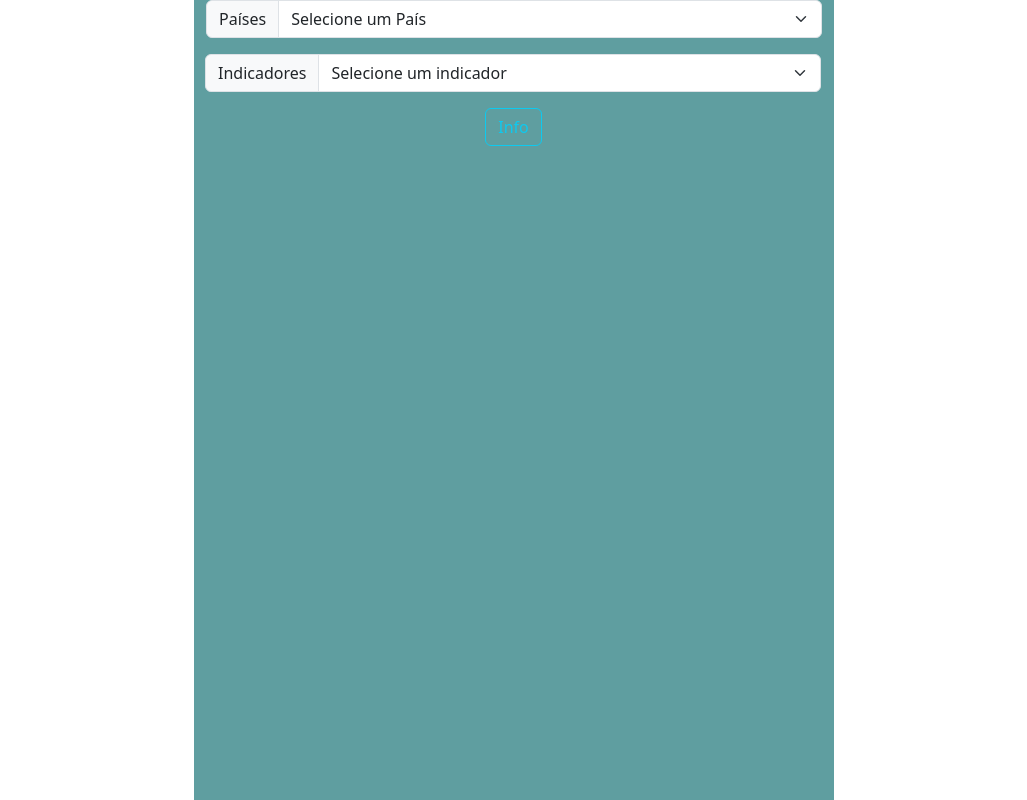
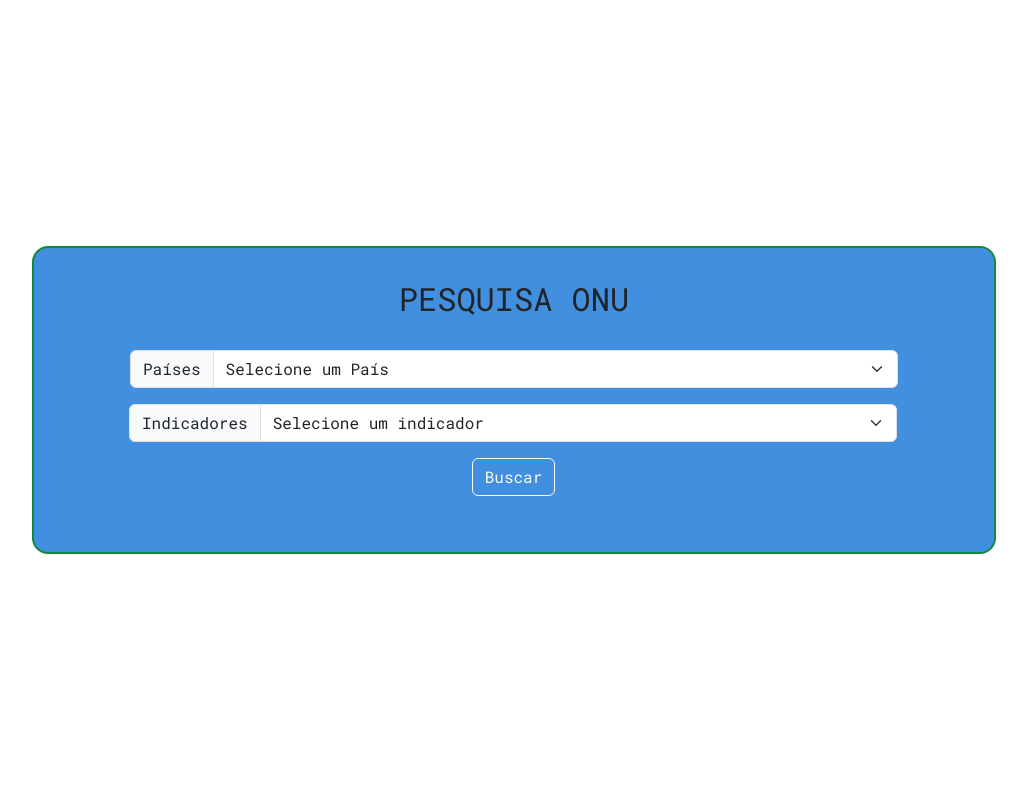
Before and after one commit to RafaJMS/ProjetoInformacoesPaises, a React (Vite) app in the folder IBGE-Países/: page / in a window 1280 px wide. Shown: the whole page, without its empty margins (126-1153 px from the left). Built offline with nearby package versions, Linux system fonts and the light colour scheme; no server answers.

Commit message:
Mais alterações no projeto

```diff
--- a/IBGE-Países/package.json
+++ b/IBGE-Países/package.json
@@ -24,6 +24,6 @@
     "eslint-plugin-react": "^7.33.2",
     "eslint-plugin-react-hooks": "^4.6.0",
     "eslint-plugin-react-refresh": "^0.4.5",
-    "vite": "^5.0.8"
+    "vite": "^5.0.11"
   }
 }
--- a/IBGE-Países/src/App.css
+++ b/IBGE-Países/src/App.css
@@ -1,21 +1,26 @@
 .major-box{
     width: 100%;
-    max-width: 100vw;
+    min-width: 100vw;
     height: 100%;
     min-height: 100vh;
-
+    display: flex;
+    justify-content: center;
+    align-items: center;
+    background-color: rgb(255, 255, 255);
 }
 
 .container{
-    width: 50%;
-    height: 100%;
-    min-height: 100vh;
+    padding: 2rem;
+    width: 100%;
+    max-width: 70vw;
+    margin: 0;
     display: flex;
     flex-direction: column;
-    justify-content: start;
     align-items: center;
-    background-color: cadetblue;
+    background-color: rgb(65, 143, 222);
     gap: 1.5rem;
+    border: 2px solid rgb(15, 138, 60);
+    border-radius: 1rem;
 }
 
 .input-box{
@@ -24,7 +29,6 @@
     width: 100%;
     max-width: 60vw;
     height: 100%;
-
 }
 
 .button-box{
@@ -36,11 +40,34 @@
 .output-box{
     color: aliceblue;
     display: flex;
+    flex-direction: row-reverse;
+    width: 100%;
+    height: 100%;
+    justify-content: center;
+    align-items: center;
+    gap: 1.5rem;
+}
+
+.info-box{
+    display: flex;
+    padding: 1rem;
     flex-direction: column;
     justify-content: center;
     align-items: center;
+    gap: 1rem;
+    border: 1px solid rgb(255, 255, 255);
+}
+
+.info-box th{
+    width: 19rem;
+    height: 2rem;
+    border-bottom: 1px solid white;
+    padding: 0.3rem;
     text-align: center;
-    gap: 1.5rem;
+}
+
+.info-box img{
+    padding-inline: 1rem;
 }
 
 .value-box{
@@ -49,19 +76,20 @@
     justify-content: center;
     text-align: center;
     align-items: center;
-    width: 100%;
     gap: 1rem;
 }
+
 .year-box{
     display: flex;
     flex-direction: column;
     justify-content: center;
-    text-align: center;
     align-items: center;
     width: 100%;
-    gap: 1.5rem;
+    max-width: 60rw;
+    gap: 1rem;
+    background-color: rgb(46, 29, 176);
+    padding: 1rem;
+    border: 1px solid white;
+    border-radius: 1rem;
+    box-sizing: content-box;
 }
-
-option{
-    background-color: aliceblue;
-}
--- a/IBGE-Países/src/App.jsx
+++ b/IBGE-Países/src/App.jsx
@@ -13,7 +13,6 @@ function App() {
   const [countryValue1,setCountryValue1] = useState()
   const [countryValue2,setCountryValue2] = useState()
   const [countryUnity,setcountryUnity] = useState()
-  const [countrySymbol,setcountrySymbol] = useState()
   const [flagData,setflagData] = useState()
   const [error,setError] = useState()
 
@@ -24,6 +23,11 @@ function App() {
       flagSearch();
       countrySearch();
     }
+  }
+  async function declareName(){
+    let response = await axios.get(`https://restcountries.com/v3.1/alpha/${country}?lang=pt`)
+    console.log(response)
+    setCountryName(response.data[0].translations['por']['common'])
   }
 
   async function flagSearch(){
@@ -38,25 +42,43 @@ function App() {
       let responseData = await axios.get(`https://servicodados.ibge.gov.br/api/v1/paises/${country}/indicadores/${type}?periodo=2018,2019,2020`)
       let responseDesc = await axios.get(`https://servicodados.ibge.gov.br/api/v1/paises/${country}`)
       console.log(responseData)
-    if(responseData && responseDesc){
       setCountryData(responseData)
       setCountryDesc(responseDesc)
-    }
-
 
   }
 
   useEffect(() => {
+    flagSearch()
+    declareName()
     if(countryData) {
+      if (countryData.data[0] != undefined){
+
+        console.log('Passou no primeiro if')
+
         if(countryData.data[0].series[0] != undefined){
-        flagSearch()
 
-        setCountryName(countryData.data[0].series[0].pais.nome)
-        setCountryValue0(parseFloat(countryData.data[0].series[0].serie[0]["2018"]).toFixed(2))
+          console.log('Passou no segundo if')
+
+          if(countryData.data[0].series[0].serie[0]["2018"] !=undefined){
+            setCountryValue0(countryData.data[0].series[0].serie[0]["2018"])
+          }else{
+            setCountryValue0('-')
+            setcountryUnity('')
+          }
+
+          if(countryData.data[0].series[0].serie[1]["2019"] !=undefined){
             setCountryValue1(countryData.data[0].series[0].serie[1]["2019"])
+          }else{
+            setCountryValue1('-')
+            setcountryUnity('')
+          }
+
+          if(countryData.data[0].series[0].serie[2]["2020"] !=undefined){
             setCountryValue2(countryData.data[0].series[0].serie[2]["2020"])
-        console.log(countryData)
-        console.log(countryData.data[0])
+          }else{
+            setCountryValue2('-')
+            setcountryUnity('')
+          }
 
           setError(undefined)
 
@@ -70,12 +92,20 @@ function App() {
           }
 
         }else{
-        flagSearch()
-        setCountryName('Afeganistão')
           setError('Essa combinação apresenta um erro, tente outra!')
           setCountryValue0('-')
           setCountryValue1('-')
           setCountryValue2('-')
+          setcountryUnity('')
+
+        }
+
+      }else{
+        setError('Essa combinação apresenta um erro, tente outra!')
+        setCountryValue0('-')
+          setCountryValue1('-')
+          setCountryValue2('-')
+          setcountryUnity('')
 
       }
 
@@ -88,6 +118,7 @@ function App() {
     <>
       <div className='major-box' >
         <div className='container'>
+          <h2> PESQUISA ONU</h2>
       <div className='input-box input-group gap-3' >
         <div className='input-group grid gap-0 row-gap-3 country-type-box' >
           <div className="input-group  w-100 ">
@@ -340,23 +371,31 @@ function App() {
 
         </div>
         <div className='button-box'>
-          <button type="button" onClick={countrySearch} className="btn btn-outline-info">Info</button>
+          <button type="button" onClick={countrySearch} className="btn btn-outline-light">Buscar</button>
         </div>
       </div>
       <div className='output-box'>
             {countryData ?
             <>
-                <span id='country-name'>{countryName && `${countryName} (${country})`}</span>
 
-              <div className='flag-box'>
+              <table className="info-box">
 
-                <img src={flagData} alt=""/>
+                <tr>
+                  <th><span>{onchange = `${countryName} (${country})`}</span></th>
+                </tr>
 
-              </div>
+                <tr>
+                  <td><img src={flagData} alt=""/></td>
+                </tr>
+
+              </table>
+
 
             <span id='error'>{error&&`${error}`}</span>
 
             <div className='value-box'>
+
+              <h2></h2>
 
               <div className='year-box'>
                 <span className='years'>2018</span>
@@ -368,17 +407,15 @@ function App() {
                 <span id='data-value'>{countryValue1 && `${countryValue1} ${countryUnity}`}</span>
               </div>
 
-
-
               <div className='year-box'>
-
                 <span className='years'>2020</span>
                 <span id='data-value'>{countryValue2 && `${countryValue2} ${countryUnity}`}</span>
+              </div>
 
-              </div>
             </div>
 
             </>
+
             :<div></div>}
           </div>
         </div>
--- a/IBGE-Países/src/index.css
+++ b/IBGE-Países/src/index.css
@@ -1,6 +1,10 @@
+@import url('https://fonts.googleapis.com/css2?family=Roboto+Mono&display=swap');@import url('https://fonts.googleapis.com/css2?family=Roboto+Mono:wght@300&display=swap');
+
 *{
     margin: 0;
     padding: 0;
+    box-sizing: content-box;
+    font-family: 'Roboto Mono', monospace;
 }
 
 body{
```
Also changed, not shown: 1 other file (tests, documents, lock files or other folders). Lines whose indentation alone changed are shown as unchanged.
